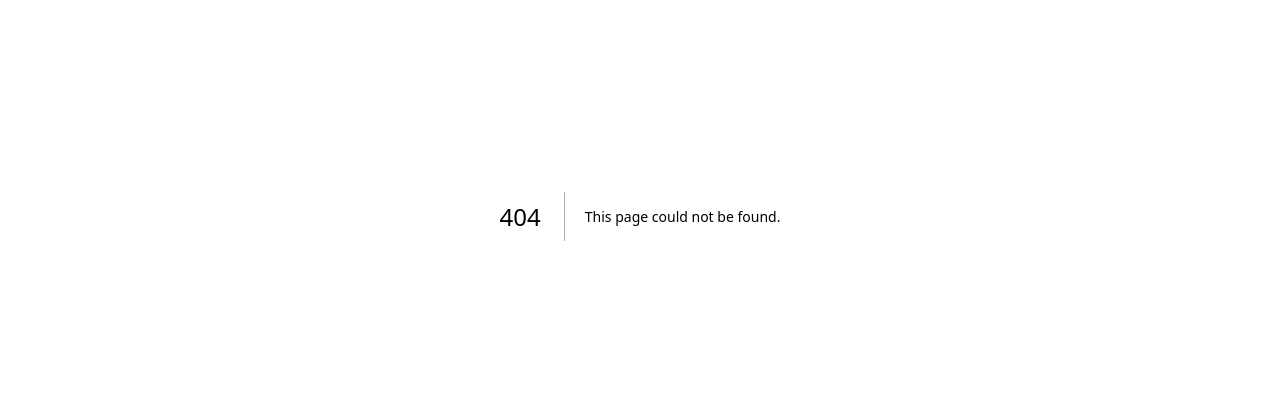
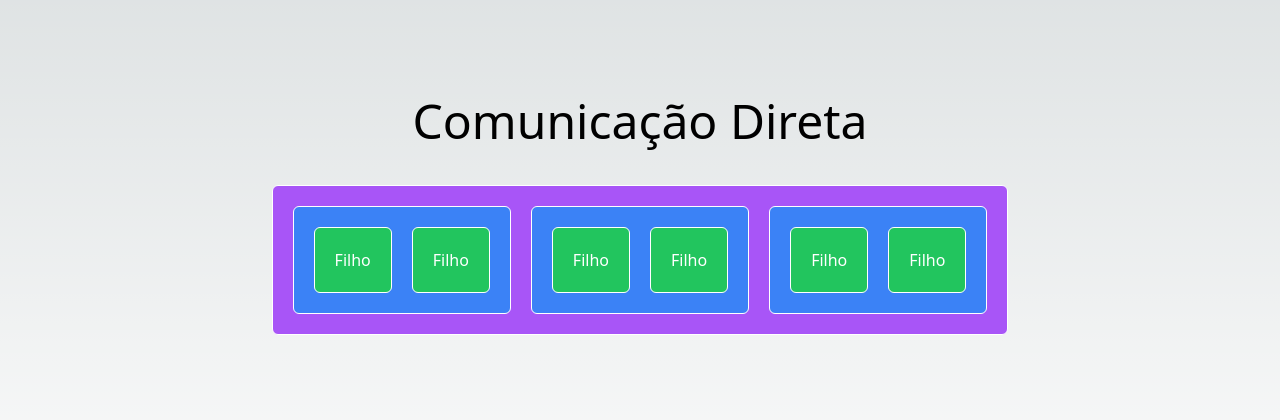
Before and after one commit to lafadovale/app-inicial, a Next.js app: page /comunicacao/direta in a window 1280 px wide. Before the commit this address had no page. Shown: the part 184-604 px from the top of the page. Built offline with nearby package versions, Linux system fonts and the light colour scheme.

Commit message:
Direct communication

```diff
--- /dev/null
+++ b/src/components/comunicacaodireta/Avo.tsx
@@ -0,0 +1,16 @@
+import Pai from "./Pai";
+
+export default function Avo() {
+  return (
+    <div
+      className={`
+      flex gap-5 p-5 rounded-md
+      bg-purple-500 text-white border border-white
+    `}
+    >
+      <Pai />
+      <Pai />
+      <Pai />
+    </div>
+  );
+}
--- /dev/null
+++ b/src/components/comunicacaodireta/Filho.tsx
@@ -0,0 +1,12 @@
+export default function Filho() {
+  return (
+    <div
+      className={`
+      flex justify-center items-center
+      bg-green-500 rounded-md p-5 border border-white
+    `}
+    >
+      <h1>Filho</h1>
+    </div>
+  );
+}
--- /dev/null
+++ b/src/components/comunicacaodireta/Pai.tsx
@@ -0,0 +1,16 @@
+import Filho from "./Filho";
+
+export default function Pai() {
+  return (
+    <div
+      className={`
+      flex gap-5
+      bg-blue-500 text-white border border-white
+      rounded-md p-5
+    `}
+    >
+      <Filho />
+      <Filho />
+    </div>
+  );
+}
--- /dev/null
+++ b/src/pages/comunicacao/direta.tsx
@@ -0,0 +1,10 @@
+import Avo from "@/components/comunicacaodireta/Avo";
+
+export default function PaginaDireta() {
+  return (
+    <div className='flex flex-col justify-center items-center h-screen'>
+      <h1 className='text-5xl mb-10'>Comunicação Direta</h1>
+      <Avo />
+    </div>
+  );
+}
```
